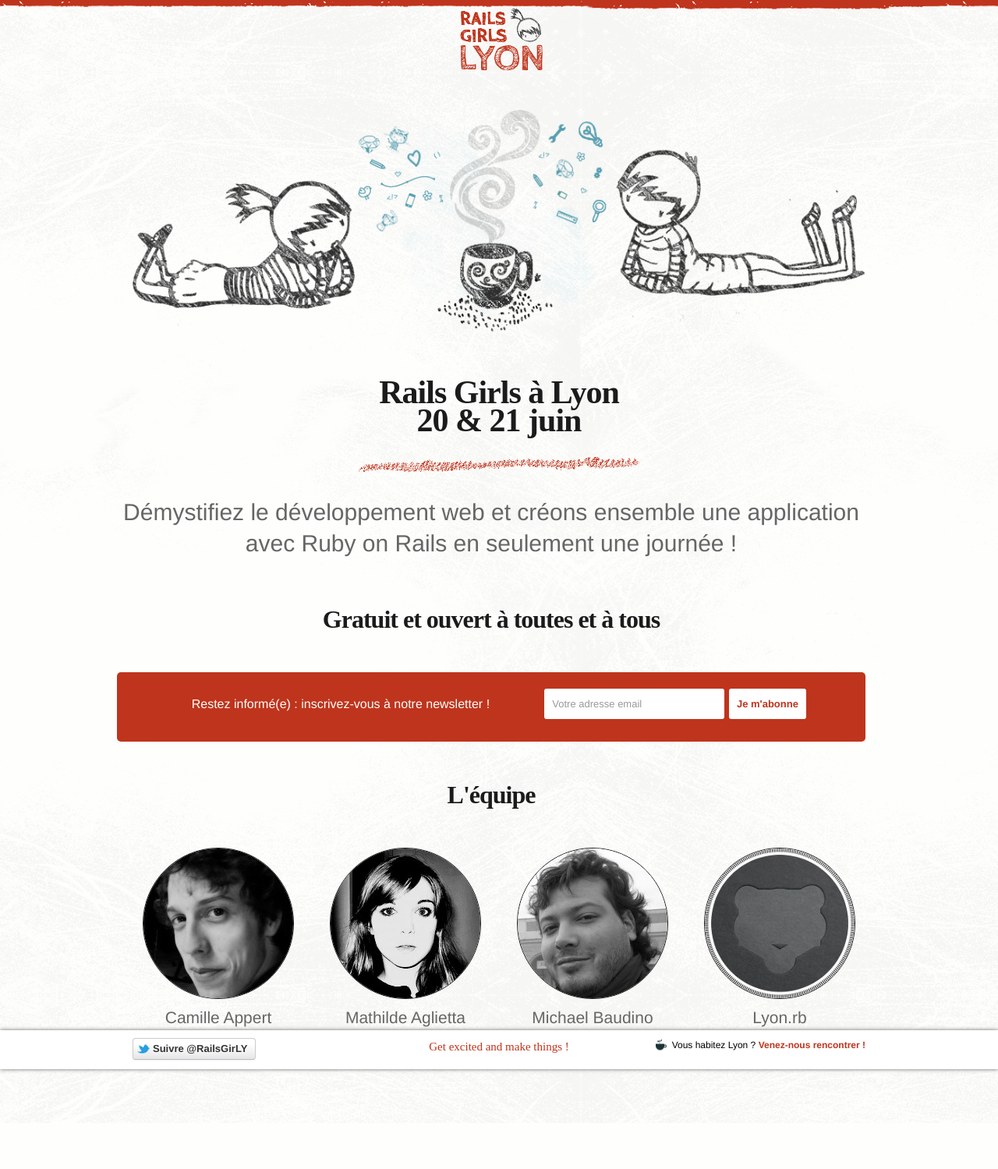
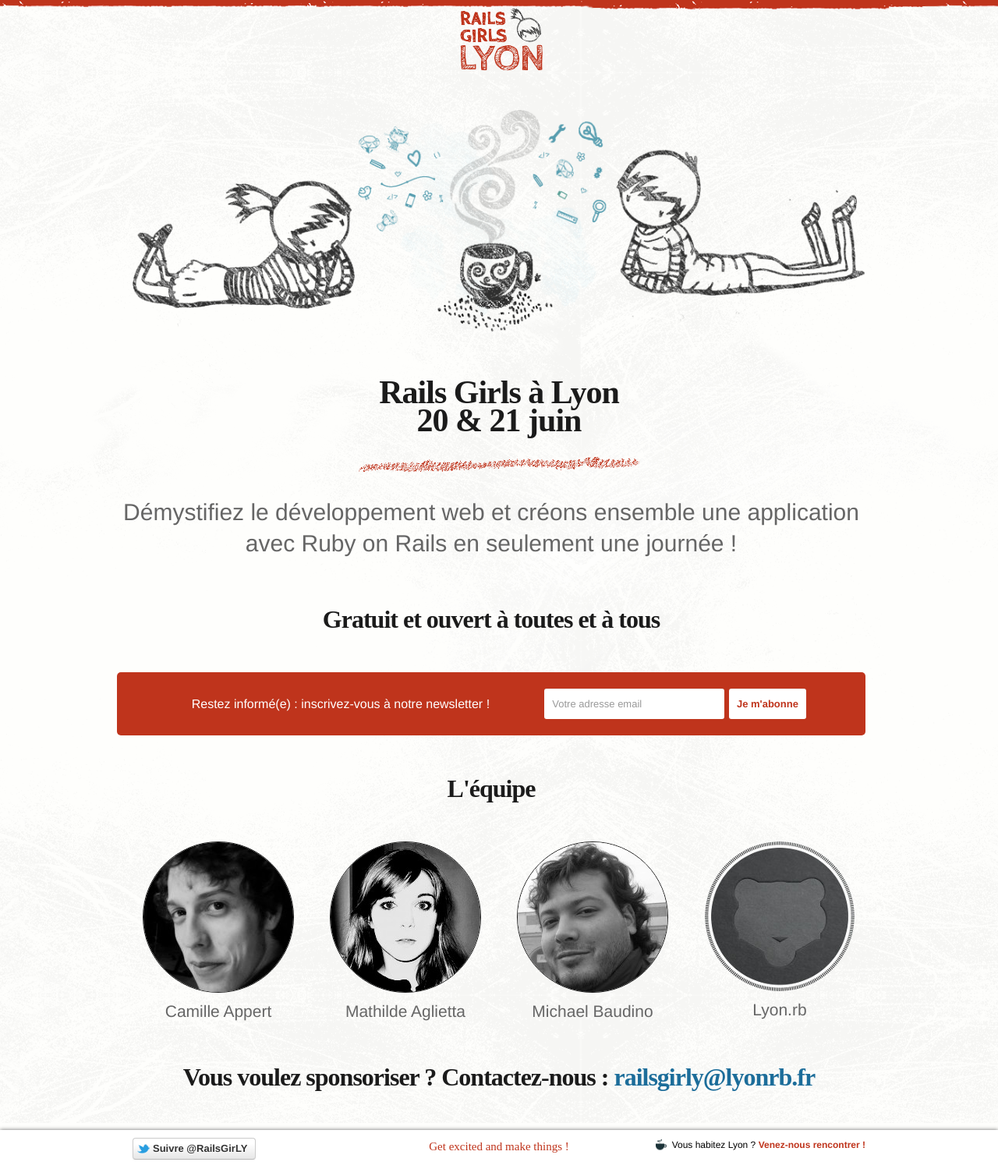
Before and after one commit to lyonrb/railsgirly, a Jekyll site: the page built from index.html, in a window 1280 px wide. Shown: the whole page at 78% size. Built offline with Jekyll 4.4.1, drawn with Linux system fonts in a browser that asks for light colours; nearby versions of some CDN libraries; some web fonts are replaced; library files that are not in the unit come from our copies.

Commit message:
Minor: more styling tweaks

```diff
--- a/assets/css/styles.css
+++ b/assets/css/styles.css
@@ -109,7 +109,7 @@
   text-align: center;
 }
 #home #newsletter form {
-  margin-bottom: 8px;
+  margin-bottom: 0;
 }
 #home #newsletter label {
   color: white;
@@ -136,6 +136,9 @@
      -moz-border-radius: 50%;
           border-radius: 50%;
   border: solid 1px #1b1b1b;
+}
+#home #team .avatar.no-border {
+  border: none;
 }
 
 footer {
--- a/index.html
+++ b/index.html
@@ -37,9 +37,11 @@
       Michael Baudino
     </div>
     <div class="span3">
-      <img src="/assets/img/lyonrb.jpg" class="avatar">
+      <img src="/assets/img/lyonrb.jpg" class="avatar no-border">
       Lyon.rb
     </div>
   </section>
 
+  <h2>Vous voulez sponsoriser ? Contactez-nous : <a href="mailto:railsgirly@lyonrb.fr">railsgirly@lyonrb.fr</a></h2>
+
 </div>
```
